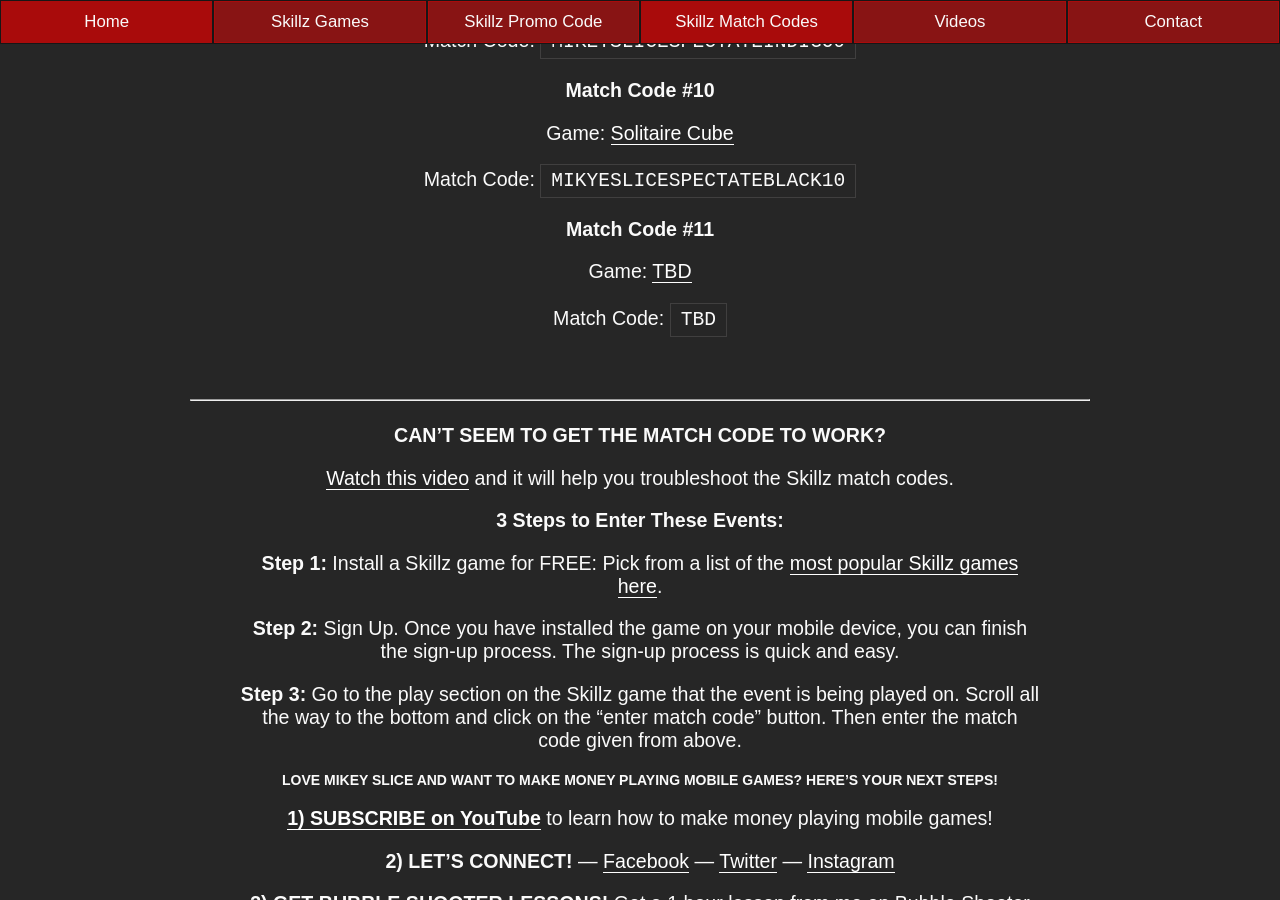
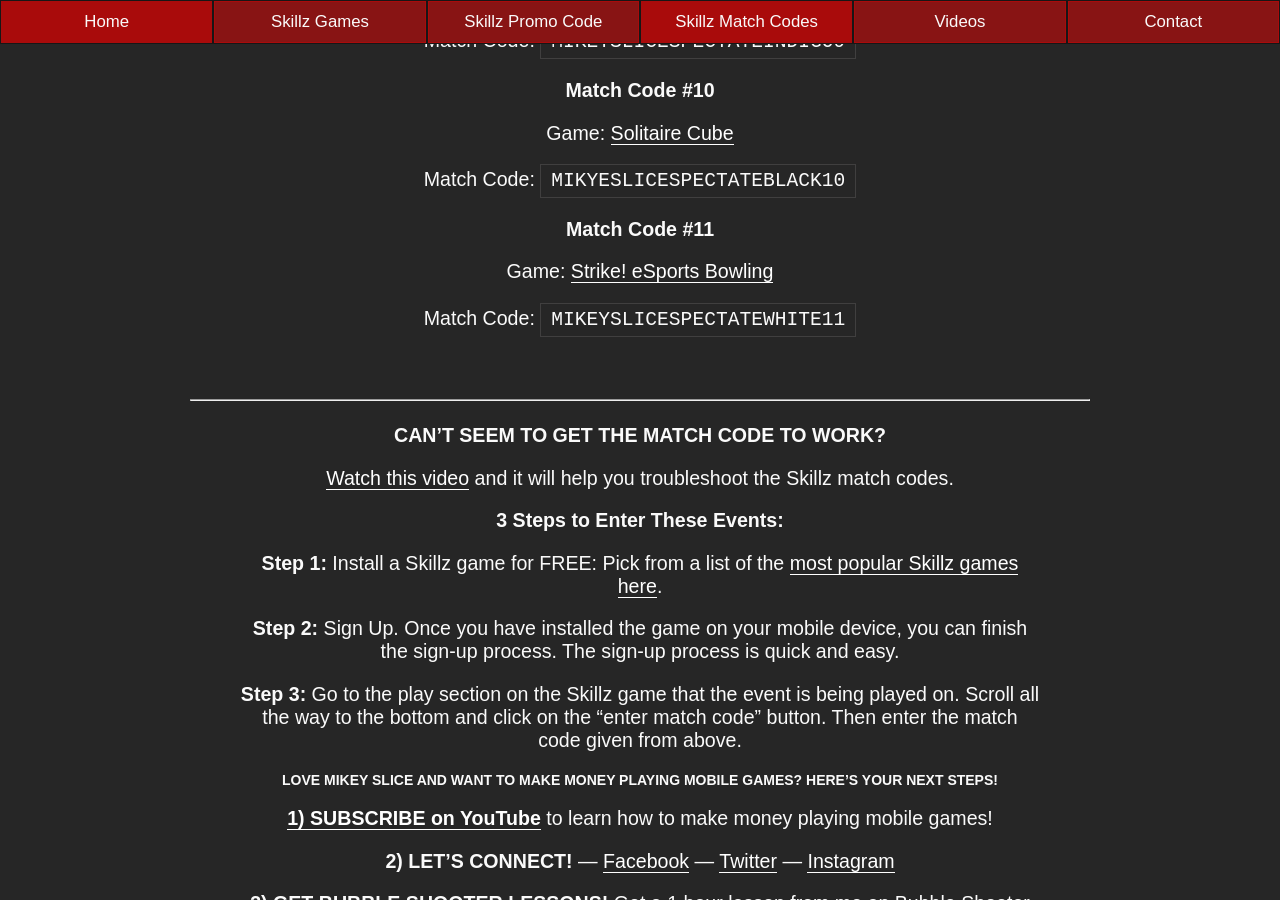
Before and after one commit to mikeyslice/esports-medium, a Jekyll site: the page built from skillz-match-codes.md, in a window 1280 px wide and 900 px high, scrolled down 4492 px. Built offline with Jekyll 4.4.1, drawn with Linux system fonts in a browser that asks for light colours.

Commit message:
Update Skillz Match Codes “skillz-match-codes”

```diff
--- a/_includes/pages/skillz-match-codes.html
+++ b/_includes/pages/skillz-match-codes.html
@@ -163,9 +163,9 @@
 
 <h3>Match Code #11</h3>
 
-<p>Game: <a href="/skillz-games/">TBD</a><p>
+<p>Game: <a href="/skillz-games/">Strike! eSports Bowling</a><p>
 
-<p>Match Code: <code>TBD</code><p>
+<p>Match Code: <code>MIKEYSLICESPECTATEWHITE11</code><p>
 
 <br><hr><br>
 
```
